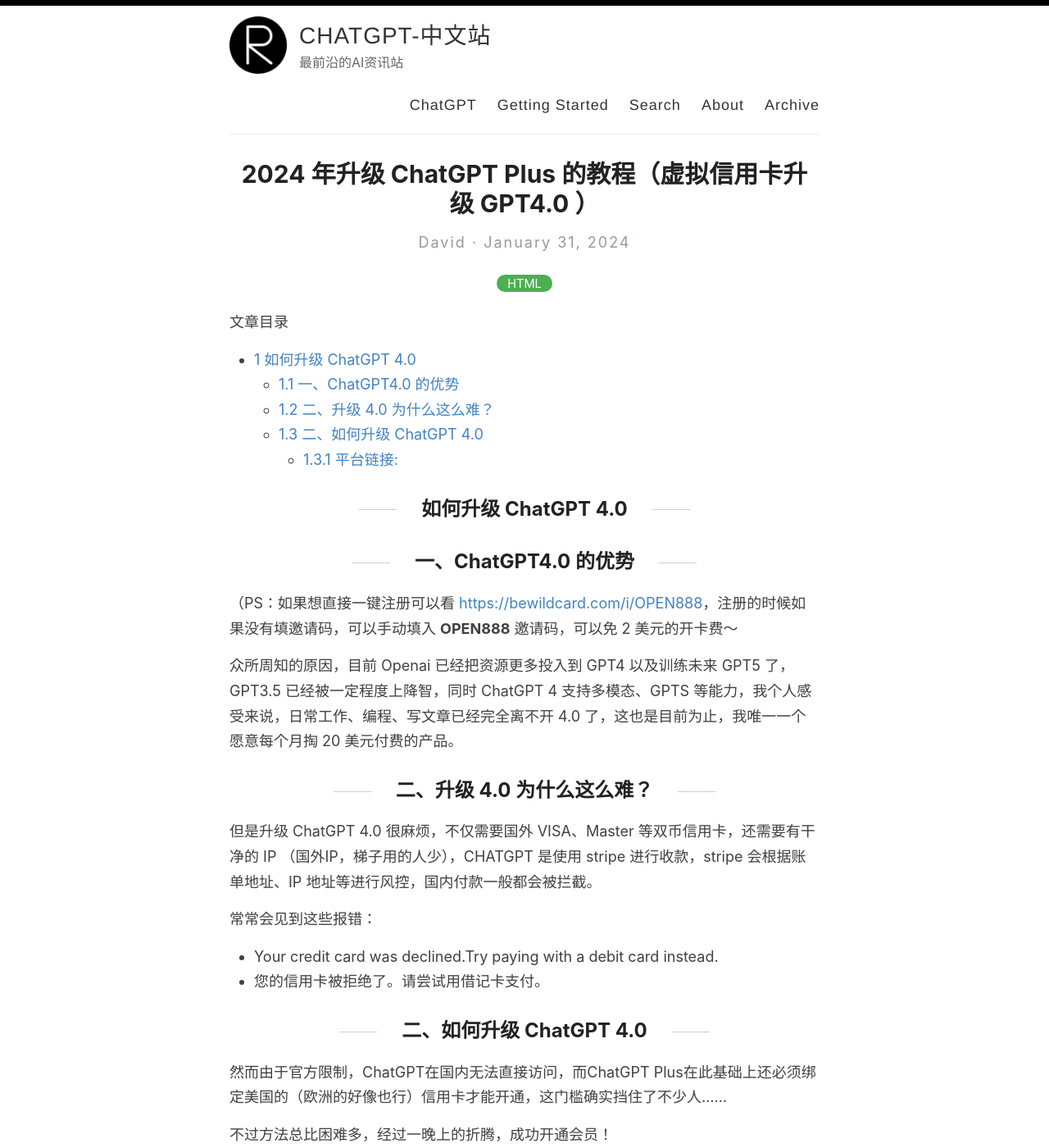
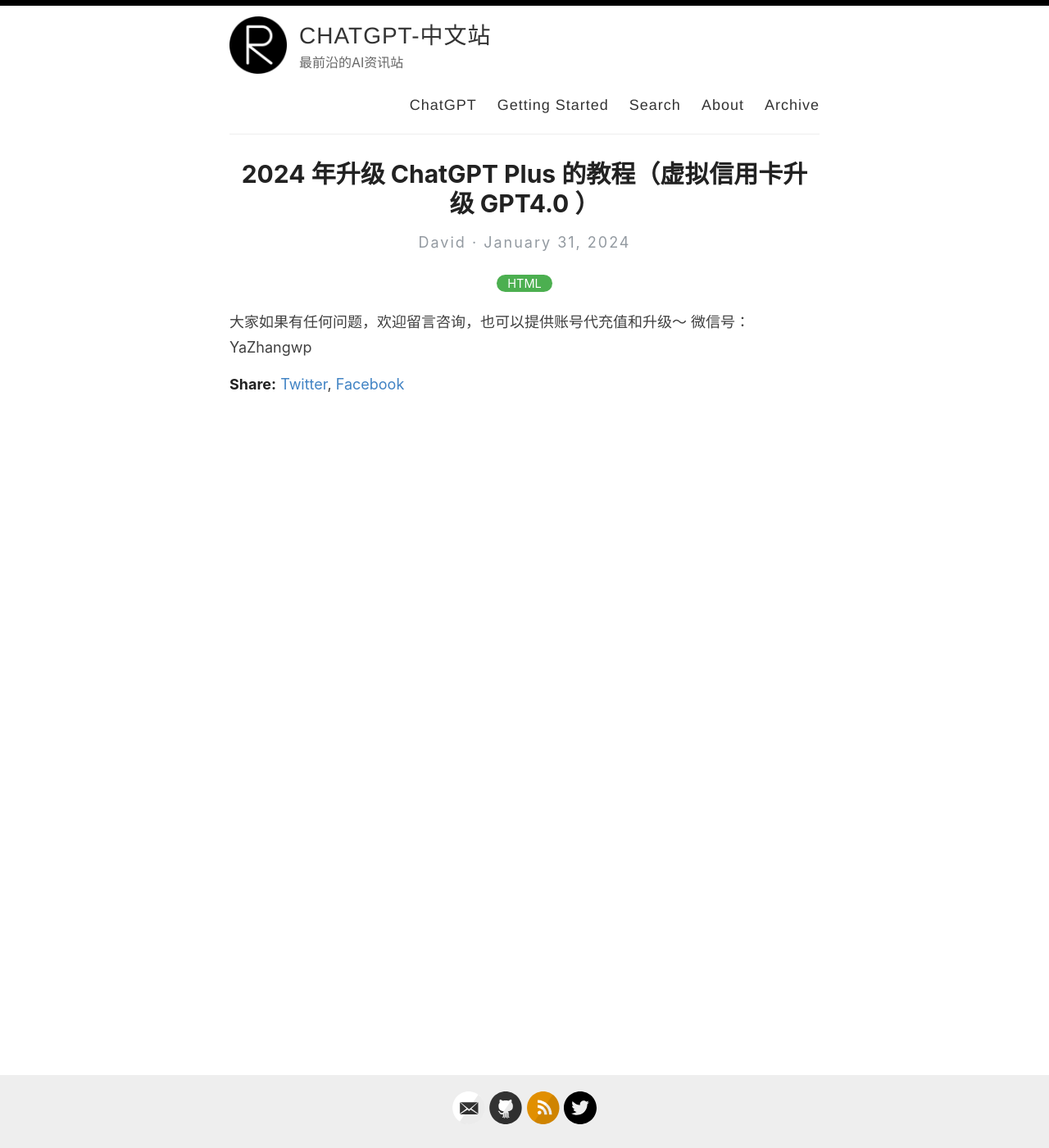
Before and after one commit to chatgtpcn/chatgtpcn, a Jekyll site: the page built from _posts/2024-1-31-2024 年升级 ChatGPT Plus 的教程（虚拟信用卡升级 GPT4.0 ）.md, in a window 1280 px wide and 1400 px high. Shown: the whole window at 82% size. Built offline with Jekyll 4.4.1, drawn with Linux system fonts in a browser that asks for light colours; some of the changed text lies outside the part shown; grey boxes are pictures that could not be loaded.

Commit message:
Update 2024-1-31-2024 年升级 ChatGPT Plus 的教程（虚拟信用卡升级 GPT4.0 ）.md

```diff
--- a/_posts/2024-1-31-2024 年升级 ChatGPT Plus 的教程（虚拟信用卡升级 GPT4.0 ）.md
+++ b/_posts/2024-1-31-2024 年升级 ChatGPT Plus 的教程（虚拟信用卡升级 GPT4.0 ）.md
@@ -4,56 +4,5 @@ title:  2024 年升级 ChatGPT Plus 的教程（虚拟信用卡升级 GPT4.0 ）
 categories: [HTML]
 ---
 
-文章目录
-
-+   [1 如何升级 ChatGPT 4.0](#_ChatGPT_40)
-    +   [1.1 一、ChatGPT4.0 的优势](#ChatGPT40)
-    +   [1.2 二、升级 4.0 为什么这么难？](#_40)
-    +   [1.3 二、如何升级 ChatGPT 4.0](#_ChatGPT_40-2)
-        +   [1.3.1 平台链接:](#i)
-
-## 如何升级 ChatGPT 4.0
-
-## 一、ChatGPT4.0 的优势
-
-（PS：如果想直接一键注册可以看 [https://bewildcard.com/i/OPEN888](https://bewildcard.com/i/OPEN888)，注册的时候如果没有填邀请码，可以手动填入 **OPEN888** 邀请码，可以免 2 美元的开卡费～
-
-众所周知的原因，目前 Openai 已经把资源更多投入到 GPT4 以及训练未来 GPT5 了，GPT3.5 已经被一定程度上降智，同时 ChatGPT 4 支持多模态、GPTS 等能力，我个人感受来说，日常工作、编程、写文章已经完全离不开 4.0 了，这也是目前为止，我唯一一个愿意每个月掏 20 美元付费的产品。
-
-## 二、升级 4.0 为什么这么难？
-
-但是升级 ChatGPT 4.0 很麻烦，不仅需要国外 VISA、Master 等双币信用卡，还需要有干净的 IP （国外IP，梯子用的人少），CHATGPT 是使用 stripe 进行收款，stripe 会根据账单地址、IP 地址等进行风控，国内付款一般都会被拦截。
-
-常常会见到这些报错：
-
-+   Your credit card was declined.Try paying with a debit card instead.
-+   您的信用卡被拒绝了。请尝试用借记卡支付。
-
-## 二、如何升级 ChatGPT 4.0
-
-然而由于官方限制，ChatGPT在国内无法直接访问，而ChatGPT Plus在此基础上还必须绑定美国的（欧洲的好像也行）信用卡才能开通，这门槛确实挡住了不少人……
-
-不过方法总比困难多，经过一晚上的折腾，成功开通会员！
-
-![](https://cdn.how2cs.cn/csguide/085222.png)
-
-推荐 wildcard 平台(链接在下面)：
-
-这是一个虚拟卡平台（正规的，支付宝可以充值），开卡之后可以用 2 年，并且提供了一键升级和一键注册账号的能力：
-
-![](https://cdn.how2cs.cn/csguide/085341.png)
-
-### 平台链接:
-
-大家可以直接点链接进去：
-
-[https://bewildcard.com/i/OPEN888](https://bewildcard.com/i/OPEN888)，注册的时候如果没有填邀请码，可以手动填入 **OPEN888** 邀请码，可以免 2 美元的开卡费～
-
-开通的是有效期2年的虚拟信用卡，开卡费包含两年年费，大约100元RMB，每天成本不到2毛钱。其他费用无，根据个人需求充值。
-
-关键是，如果没有消费成功，可以随时提现余额到支付宝。
-
 大家如果有任何问题，欢迎留言咨询，也可以提供账号代充值和升级～
 微信号：YaZhangwp
-
-**声明：**本站所有文章，如无特殊说明或标注，均为本站原创发布。任何个人或组织，在未征得本站同意时，禁止复制、盗用、采集、发布本站内容到任何网站、书籍等各类媒体平台。如若本站内容侵犯了原著者的合法权益，可联系我们进行处理。
```
